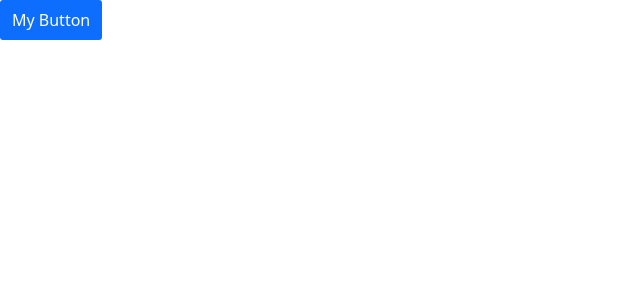
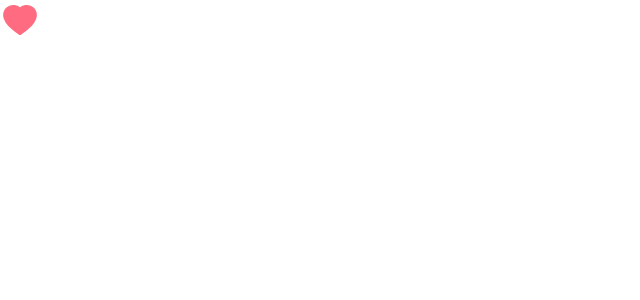
Before and after one commit to houyhOvO/react-app, a React (Vite) app: page / in a window 1280 px wide. Shown: the top 300 px of the page, without its empty margins (0-640 px from the left). Built offline with nearby package versions, Linux system fonts and the light colour scheme.

Commit message:
added like component

```diff
--- a/src/App.tsx
+++ b/src/App.tsx
@@ -2,8 +2,10 @@ import { useState } from "react";
 import Alert from "./components/Alert";
 import Button from "./components/Button/Button";
 import ListGroup from "./components/ListGroup";
+import Like from "./components/Like";
 import "./App.css";
 import { BsFillCalendarFill } from "react-icons/bs";
+
 
 function App() {
   // Add listgroup component
@@ -45,11 +47,17 @@ function App() {
   //   <BsFillCalendarFill color="cyan" size="40"/>
   // </div>;
 
+  // Add a new button
+  // return (
+  //   <div>
+  //     <Button onClick={() => {}}>My Button</Button>
+  //   </div>
+  // )
+
+  // Add a like button
   return (
-    <div>
-      <Button onClick={() => {}}>My Button</Button>
-    </div>
-  )
+    <Like />
+  );
 }
 
 export default App;
--- /dev/null
+++ b/src/components/Like.tsx
@@ -0,0 +1,9 @@
+import { AiFillHeart } from "react-icons/ai";
+
+const Like = () => {
+  return (
+    <AiFillHeart color="#ff6b81" size="40"/>
+  );
+};
+
+export default Like;
```
